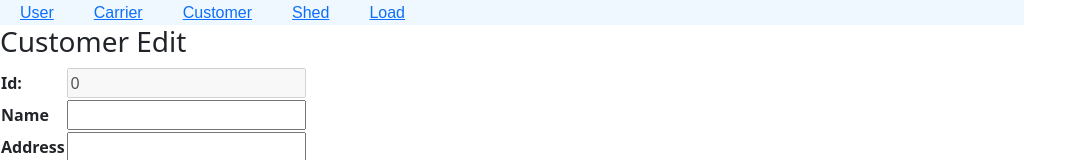
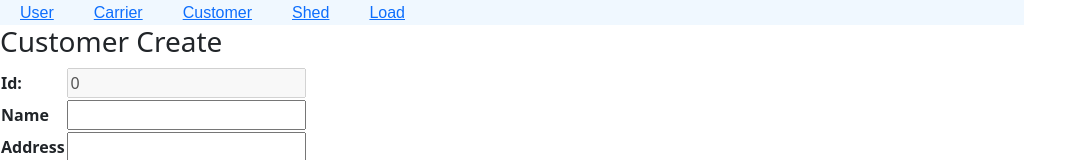
Before and after one commit to gpdoud/TQL-Load-Manager-Client-Prototype, an Angular app: page /customer/create in a window 1280 px wide. Shown: the top 160 px of the page, without its empty margins (0-1087 px from the left). Built offline with nearby package versions, Linux system fonts and the light colour scheme; no server answers.

Commit message:
modified heading

```diff
--- a/src/app/customer/customer-create/customer-create.component.html
+++ b/src/app/customer/customer-create/customer-create.component.html
@@ -1,4 +1,4 @@
-<h3>Customer Edit</h3>
+<h3>Customer Create</h3>
 <table>
     <tr>
         <th>Id:</th>
--- a/src/app/customer/customer-create/customer-create.component.ts
+++ b/src/app/customer/customer-create/customer-create.component.ts
@@ -23,7 +23,7 @@ export class CustomerCreateComponent implements OnInit {
   saveCreate(): void {
     this.customer.userId =+ this.customer.userId;
     this.custsvc.create(this.customer).subscribe(
-      res => {console.debug("edit successful");
+      res => {console.debug("create successful");
               this.router.navigateByUrl("/customer/list");},
       err => {console.error(err);}
     );}
```
